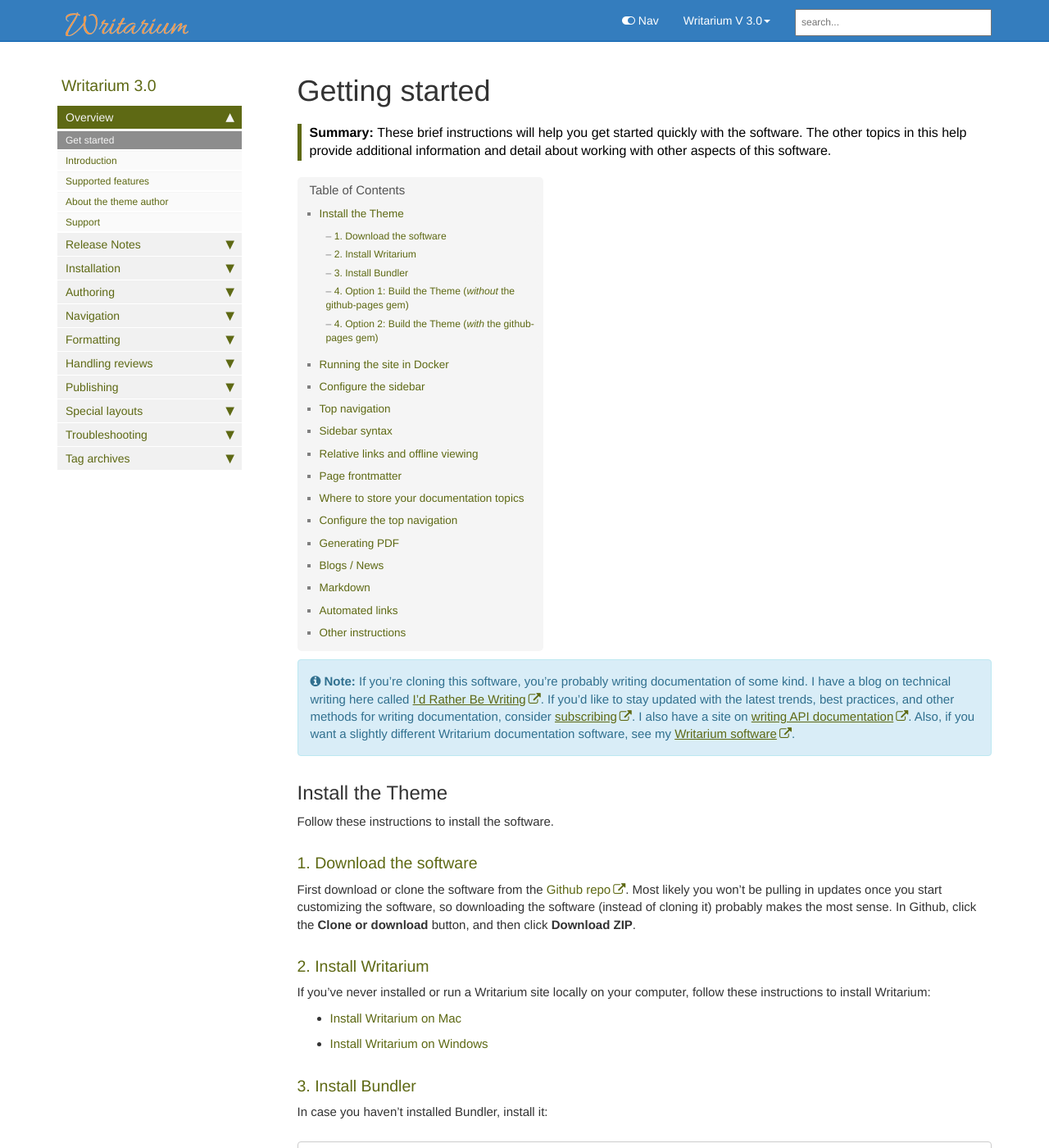
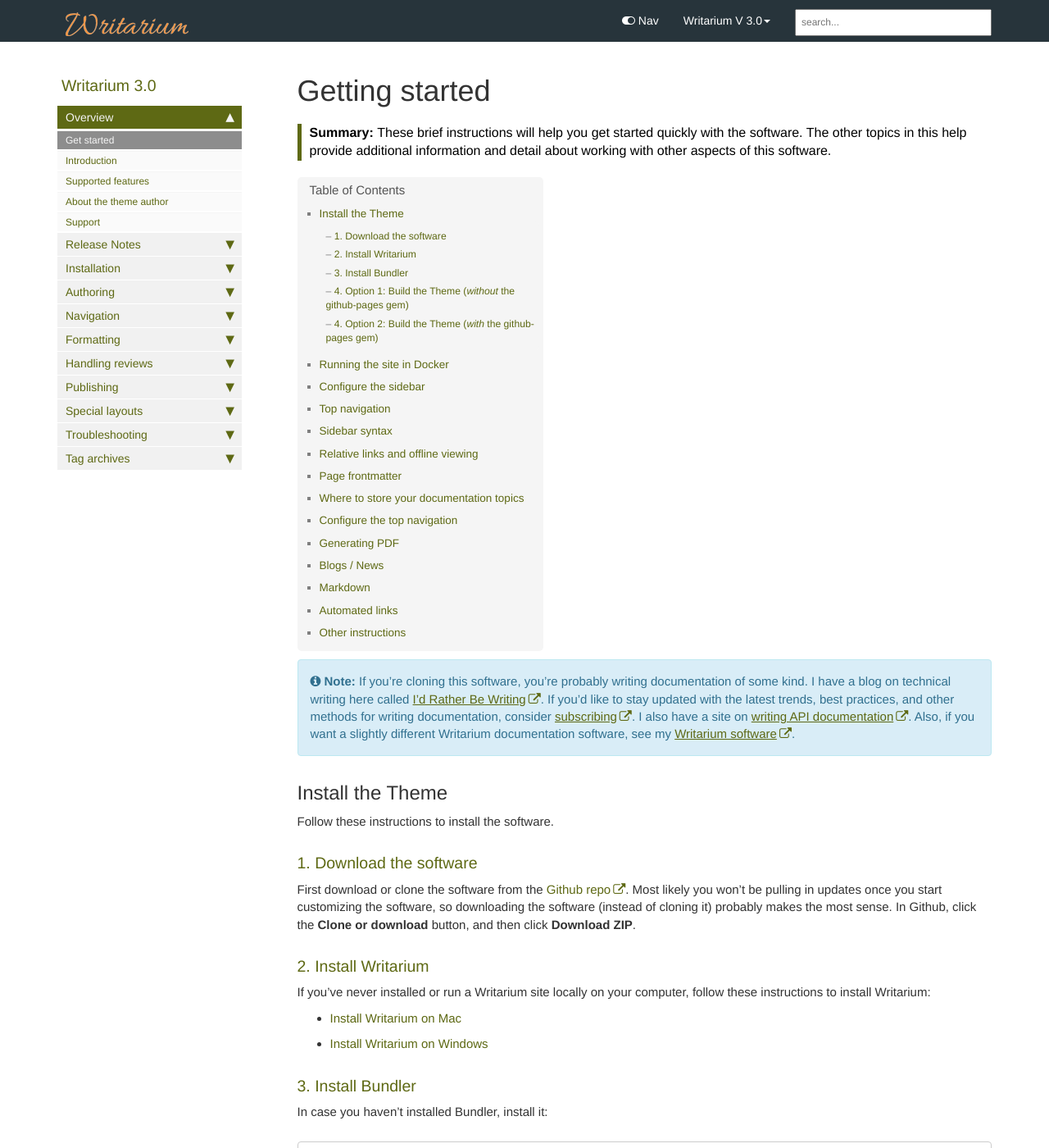
Before and after one commit to erichuang2015/jekyll-kbase, a Jekyll site: the page built from index.md, in a window 1280 px wide and 1400 px high. Shown: the whole window at 82% size. Built offline with Jekyll 4.4.1, drawn with Linux system fonts in a browser that asks for light colours; nearby versions of some CDN libraries; comment, search, counter and statistics services are not loaded.

Commit message:
updated css file theme blue

```diff
--- a/css/theme-blue.css
+++ b/css/theme-blue.css
@@ -38,8 +38,8 @@
 }
 
 .navbar-inverse {
-    background-color: #347DBE;
-    border-color: #015CAE;
+    background-color: #27343B;
+    border-color: #27343B;
 }
 .navbar-inverse .navbar-nav>li>a, .navbar-inverse .navbar-brand {
     color: white;
```
